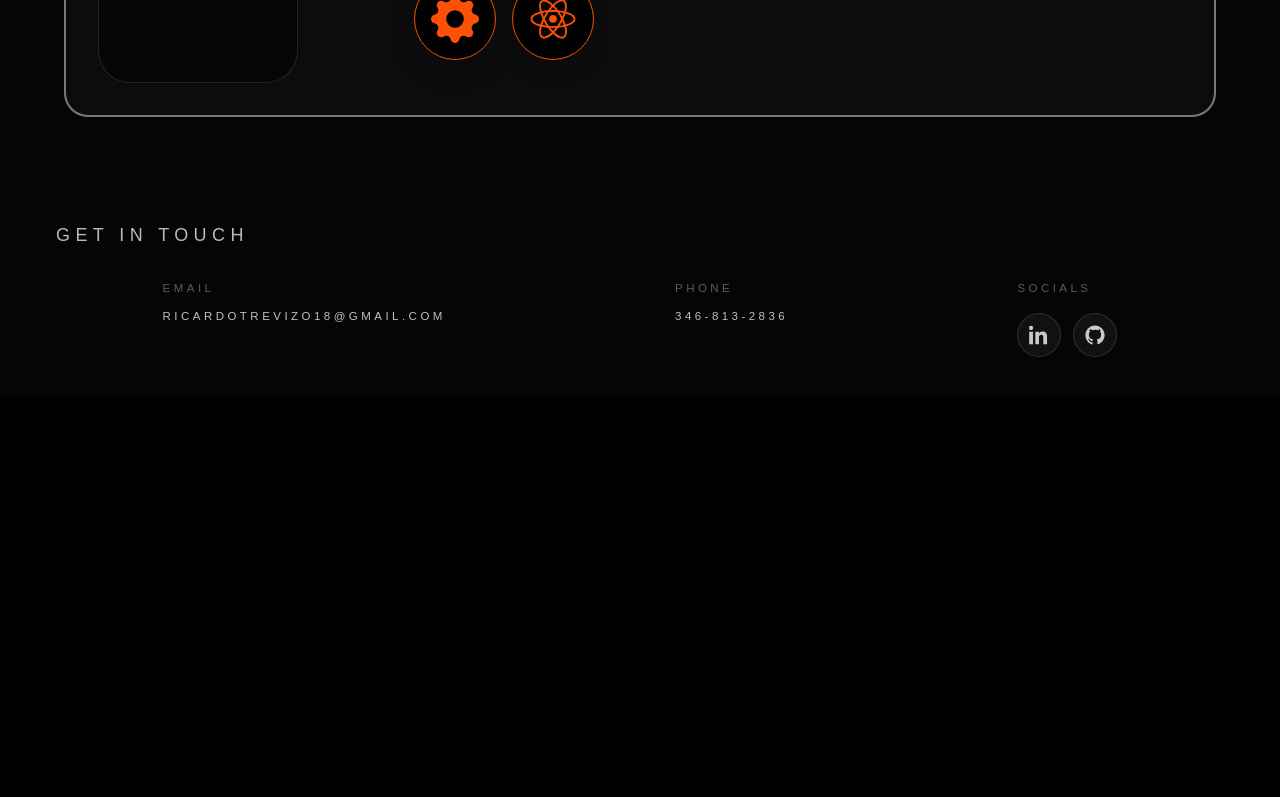
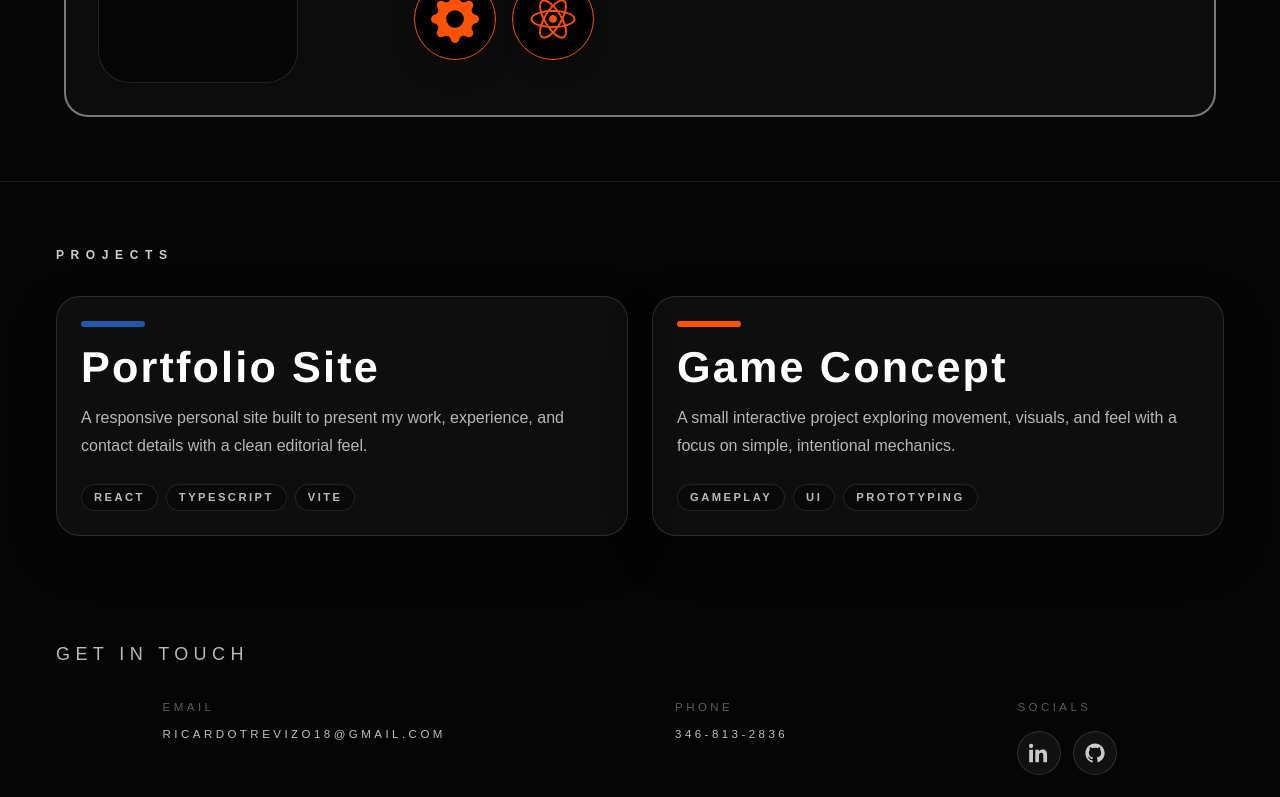
Before and after one commit to rtrevizo18/portfolio, a React app: page / in a window 1280 px wide. Shown: the part 2511-3308 px from the top of the page. Before the commit the page ends 2908 px from the top, so only its background shows below. Built offline with nearby package versions, Linux system fonts and the light colour scheme; the HTML template or start-up script is replaced by a standard one; a web font is replaced by a local one.

Commit message:
feat: Add lightweight project cards, simple in design

```diff
--- a/src/App.tsx
+++ b/src/App.tsx
@@ -3,6 +3,7 @@ import Footer from "./components/Footer";
 import HeroSplash from "./components/HeroSplash";
 import Navbar from "./components/Navbar";
 import ExperienceSection from "./components/ExperienceSection";
+import ProjectsSection from "./components/ProjectsSection";
 
 function App() {
   return (
@@ -13,6 +14,7 @@ function App() {
         <Navbar />
         <AboutSection />
         <ExperienceSection />
+        <ProjectsSection />
         <Footer />
       </section>
     </main>
--- a/src/components/ExperienceSection.tsx
+++ b/src/components/ExperienceSection.tsx
@@ -22,12 +22,12 @@ const sharedMedia = (
 function ExperienceSection() {
   return (
     <section
-      id="experience"
+      id="work"
       className="border-t border-white/10 px-6 py-16 sm:px-10 lg:px-14"
     >
       <div className="max-w-5xl">
         <p className="mb-8 text-[0.68rem] font-semibold uppercase tracking-[0.55em] text-white/80 sm:text-[0.75rem]">
-          Experience
+          Work
         </p>
       </div>
 
--- /dev/null
+++ b/src/components/ProjectsSection.tsx
@@ -0,0 +1,71 @@
+type Project = {
+  title: string;
+  summary: string;
+  tags: string[];
+  accent: string;
+};
+
+const projects: Project[] = [
+  {
+    title: "Portfolio Site",
+    summary:
+      "A responsive personal site built to present my work, experience, and contact details with a clean editorial feel.",
+    tags: ["React", "TypeScript", "Vite"],
+    accent: "#1E5AA8",
+  },
+  {
+    title: "Game Concept",
+    summary:
+      "A small interactive project exploring movement, visuals, and feel with a focus on simple, intentional mechanics.",
+    tags: ["Gameplay", "UI", "Prototyping"],
+    accent: "#FD5108",
+  },
+];
+
+function ProjectsSection() {
+  return (
+    <section
+      id="projects"
+      className="border-t border-white/10 px-6 py-16 sm:px-10 lg:px-14"
+    >
+      <div className="max-w-5xl">
+        <p className="mb-8 text-[0.68rem] font-semibold uppercase tracking-[0.55em] text-white/80 sm:text-[0.75rem]">
+          Projects
+        </p>
+      </div>
+
+      <div className="grid gap-4 sm:grid-cols-2 lg:gap-6">
+        {projects.map((project) => (
+          <article
+            key={project.title}
+            className="group flex h-full flex-col rounded-3xl border border-white/12 bg-white/4 p-5 text-left shadow-[0_18px_50px_rgba(0,0,0,0.18)] transition-transform duration-300 ease-out hover:-translate-y-1 sm:p-6"
+          >
+            <div
+              className="h-1.5 w-16 rounded-full"
+              style={{ backgroundColor: project.accent }}
+            />
+            <h3 className="mt-5 font-subway text-[clamp(1.8rem,4vw,2.7rem)] font-black leading-[0.95] tracking-wider text-white">
+              {project.title}
+            </h3>
+            <p className="mt-4 text-sm leading-7 text-white/70 sm:text-base">
+              {project.summary}
+            </p>
+
+            <div className="mt-6 flex flex-wrap gap-2">
+              {project.tags.map((tag) => (
+                <span
+                  key={tag}
+                  className="rounded-full border border-white/10 bg-black/35 px-3 py-1 text-[0.7rem] font-semibold uppercase tracking-[0.22em] text-white/72"
+                >
+                  {tag}
+                </span>
+              ))}
+            </div>
+          </article>
+        ))}
+      </div>
+    </section>
+  );
+}
+
+export default ProjectsSection;
```
